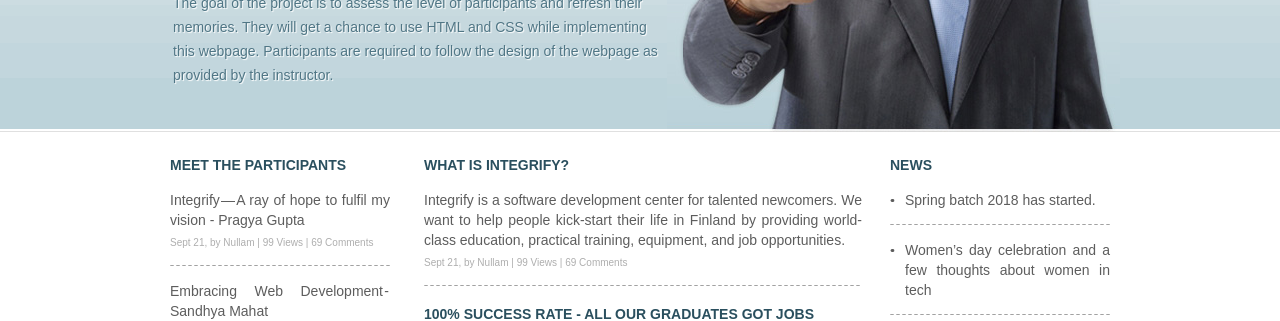
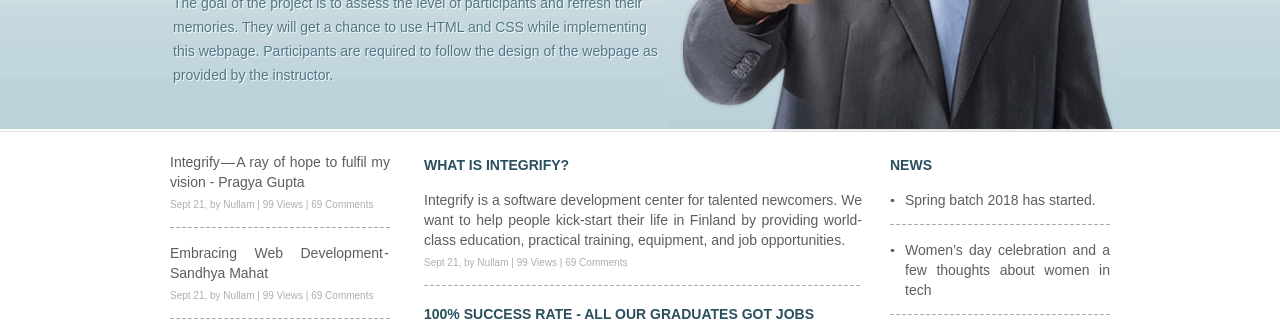
Before and after one commit to abwork/Business-Solutions, a plain HTML site: page index.html in a window 1280 px wide. Shown: the part 484-805 px from the top of the page. Drawn offline with Linux system fonts and the light colour scheme.

Commit message:
Update index.html

```diff
--- a/index.html
+++ b/index.html
@@ -41,17 +41,19 @@
 
   <div class="footer">
     <div class="section">
-      <h3><a href="blog.html">Meet the participants</a></h3>
       <ul>
         <li>
           <p>Integrify — A ray of hope to fulfil my vision - Pragya Gupta</p>
-          <span>Sept 21, by Nullam | 99 Views | 69 Comments</span> </li>
+          <span>Sept 21, by Nullam | 99 Views | 69 Comments</span>
+        </li>
         <li>
           <p>Embracing Web Development - Sandhya Mahat</p>
-          <span>Sept 21, by Nullam | 99 Views | 69 Comments</span> </li>
+          <span>Sept 21, by Nullam | 99 Views | 69 Comments</span>
+        </li>
         <li>
           <p>When there is a will, there is a way! - Rasbin Rijal</p>
-          <span>Sept 21, by Nullam | 99 Views | 69 Comments</span> </li>
+          <span>Sept 21, by Nullam | 99 Views | 69 Comments</span>
+        </li>
       </ul>
     </div>
 
@@ -59,8 +61,7 @@
       <ul>
         <li>
           <h3>What is Integrify?</h3>
-          <p>Integrify is a software development center for talented newcomers.
-We want to help people kick-start their life in Finland by providing world-class education, practical training, equipment, and job opportunities.</p>
+          <p>Integrify is a software development center for talented newcomers. We want to help people kick-start their life in Finland by providing world-class education, practical training, equipment, and job opportunities.</p>
           <span>Sept 21, by Nullam | 99 Views | 69 Comments</span>
         </li>
         <li>
```
